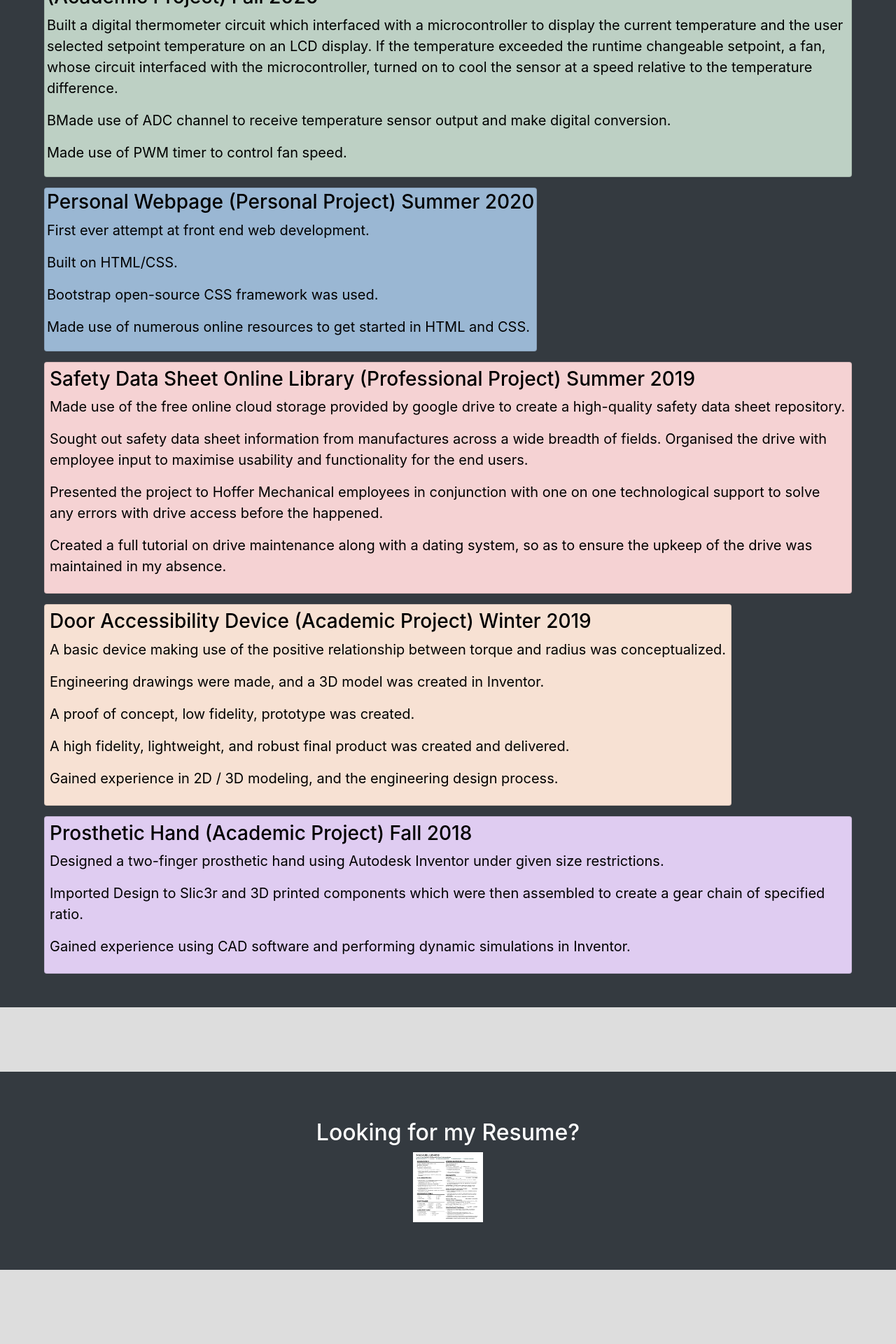
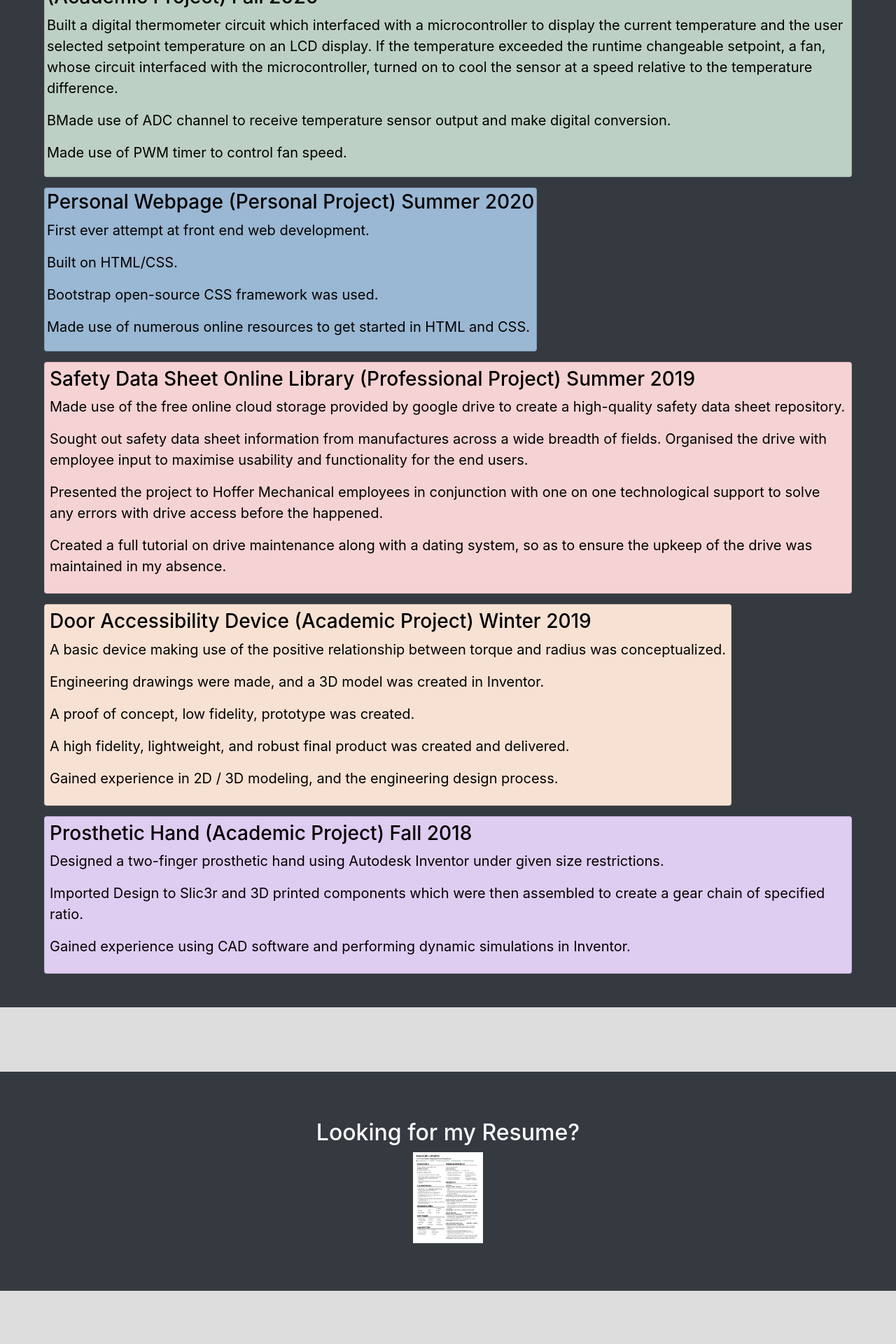
Before and after one commit to MannyLemos/MannyLemos.github.io, a Jekyll site: the page index.html, which Jekyll copies as it is, in a window 1280 px wide. Shown: the part 2649-4569 px from the top of the page at 70% size. Built offline with Jekyll 4.4.1, drawn with Linux system fonts in a browser that asks for light colours; nearby versions of some CDN libraries; a script that is not in the unit is left out; before the commit the page ends 4539 px from its top, so only the background shows below that.

Commit message:
Update index.html

```diff
--- a/index.html
+++ b/index.html
@@ -406,7 +406,7 @@
 				<div class="card-body">
 					<h2>Looking for my Resume?</h4>
 					<a href="https://drive.google.com/file/d/1NNM6gDLdUqUymvxMI6lfCXRve1CB9zKm/view?usp=sharing"target="_blank">
-					<img border="0" alt="resume" src="Screen Shot 2021-01-18 at 1.34.39 PM.png" class. = "inline" width="100" height="100">
+					<img border="0" alt="resume" src="Screen Shot 2021-01-18 at 1.34.39 PM.png" class. = "inline" width="100" height="130">
 					</a>
 				</div>
 			</div>
```
